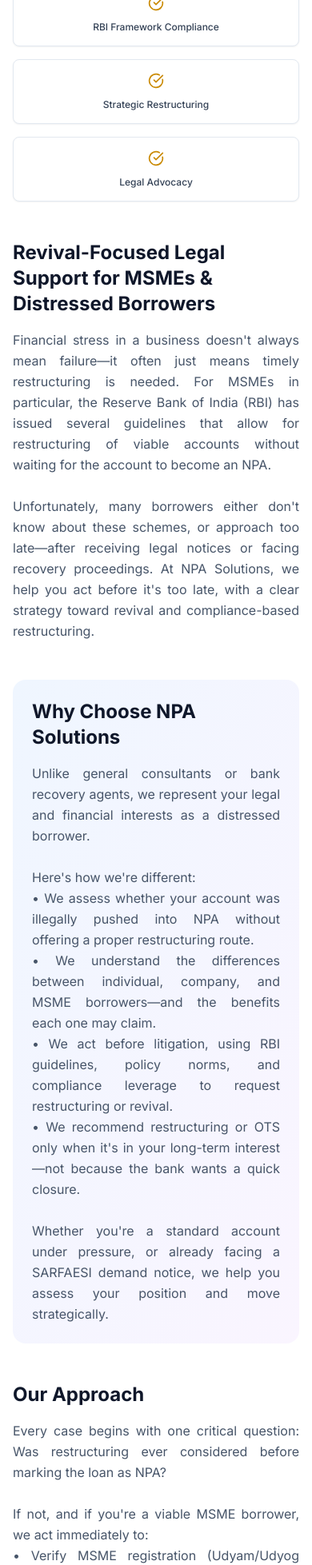
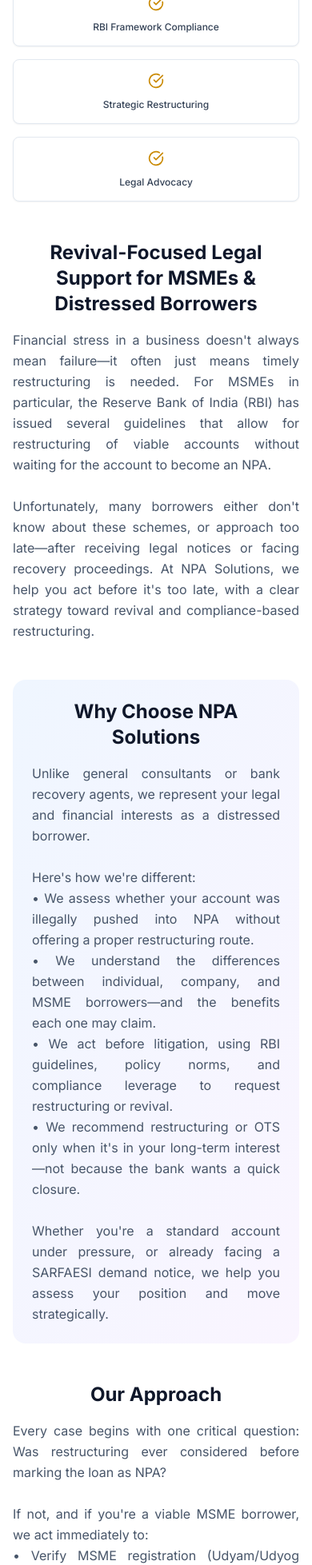
Before and after one commit to NPASolutions/npa-solutions, a React (Vite) app: page /service/debt-restructuring-msme-revival in a window 390 px wide. Shown: the part 685-2642 px from the top of the page at 80% size. Built offline with nearby package versions, Linux system fonts and the light colour scheme.

Commit message:
Justify article alignment
Applied justified text alignment to articles on each service page for improved readability and formatting.

```diff
--- a/src/pages/ServiceDetail.tsx
+++ b/src/pages/ServiceDetail.tsx
@@ -400,7 +400,7 @@ Let's work together to rebuild—strategically, lawfully, and on your terms.`
             duration: 0.8,
             delay: 0.3
           }} className="prose prose-lg max-w-none">
-              <h2 className="text-2xl sm:text-3xl font-bold text-slate-900 mb-4 sm:mb-6">{service.subtitle}
+              <h2 className="text-2xl sm:text-3xl font-bold text-slate-900 mb-4 sm:mb-6 text-center sm:text-left">{service.subtitle}
             </h2>
               <div className="text-slate-600 leading-relaxed whitespace-pre-line text-base sm:text-lg text-justify">
                 {service.fullDescription}
@@ -418,7 +418,7 @@ Let's work together to rebuild—strategically, lawfully, and on your terms.`
             duration: 0.8,
             delay: 0.4
           }} className="bg-gradient-to-br from-blue-50 to-purple-50 rounded-2xl p-6 sm:p-8">
-              <h2 className="text-2xl sm:text-3xl font-bold text-slate-900 mb-4 sm:mb-6">Why Choose NPA Solutions</h2>
+              <h2 className="text-2xl sm:text-3xl font-bold text-slate-900 mb-4 sm:mb-6 text-center sm:text-left">Why Choose NPA Solutions</h2>
               <div className="text-slate-600 leading-relaxed whitespace-pre-line text-base sm:text-lg text-justify">
                 {service.whyChooseUs}
               </div>
@@ -435,7 +435,7 @@ Let's work together to rebuild—strategically, lawfully, and on your terms.`
             duration: 0.8,
             delay: 0.5
           }}>
-              <h2 className="text-2xl sm:text-3xl font-bold text-slate-900 mb-4 sm:mb-6">Our Approach</h2>
+              <h2 className="text-2xl sm:text-3xl font-bold text-slate-900 mb-4 sm:mb-6 text-center sm:text-left">Our Approach</h2>
               <div className="text-slate-600 leading-relaxed whitespace-pre-line text-base sm:text-lg text-justify">
                 {service.approach}
               </div>
@@ -453,7 +453,7 @@ Let's work together to rebuild—strategically, lawfully, and on your terms.`
             delay: 0.6
           }} className={`bg-gradient-to-r ${service.buttonGradient} rounded-2xl p-6 sm:p-8 text-white text-center`}>
               <h2 className="text-2xl sm:text-3xl font-bold mb-4 sm:mb-6">Take Action Now</h2>
-              <p className="text-base sm:text-lg leading-relaxed mb-6 sm:mb-8 opacity-90 text-justify">{service.callToAction}</p>
+              <p className="text-base sm:text-lg leading-relaxed mb-6 sm:mb-8 opacity-90 text-justify sm:text-center">{service.callToAction}</p>
               <Button size="lg" className="bg-white text-slate-900 hover:bg-slate-100 px-6 sm:px-8 py-3 sm:py-4 rounded-xl text-base sm:text-lg font-semibold w-full sm:w-auto">
                 <Phone className="mr-2" size={18} />
                 Contact Us
```
